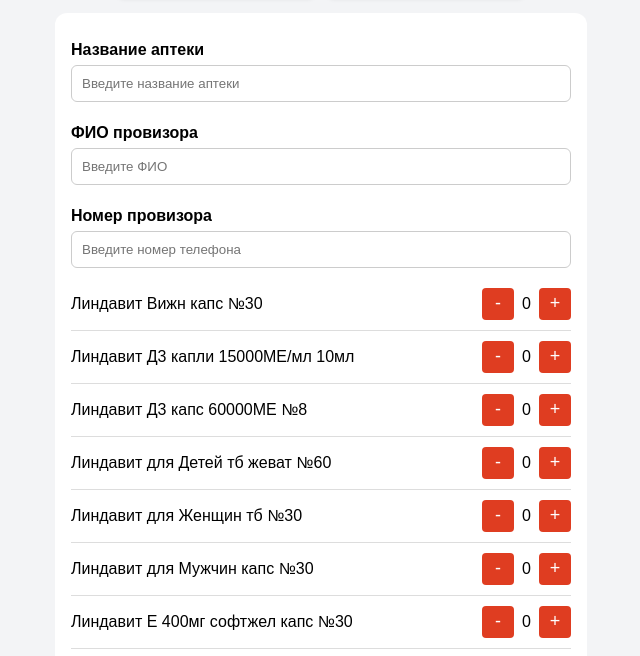
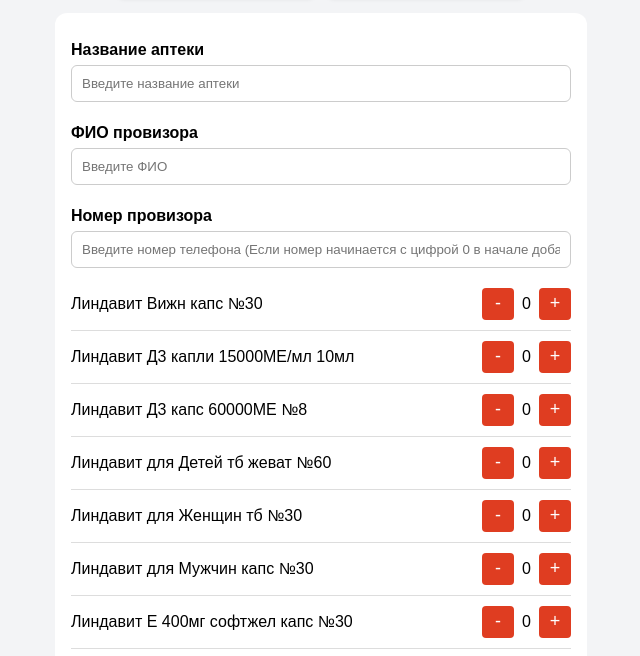
Before and after one commit to Farruhk12/lindavit, a plain HTML site: page index.html in a window 1280 px wide. Shown: the part 125-781 px from the top of the page, without its empty margins (319-959 px from the left). Drawn offline with Linux system fonts and the light colour scheme.

Commit message:
Update index.html

```diff
--- a/index.html
+++ b/index.html
@@ -127,7 +127,7 @@
     <label>ФИО провизора</label>
     <input id="fio" placeholder="Введите ФИО" />
     <label>Номер провизора</label>
-    <input id="number" placeholder="Введите номер телефона" />
+    <input id="number" placeholder="Введите номер телефона (Если номер начинается с цифрой 0 в начале добавьте +992)" />
 
     <div id="product-list"></div>
     <button class="btn" id="previewBtn">Сформировать отчет</button>
```
